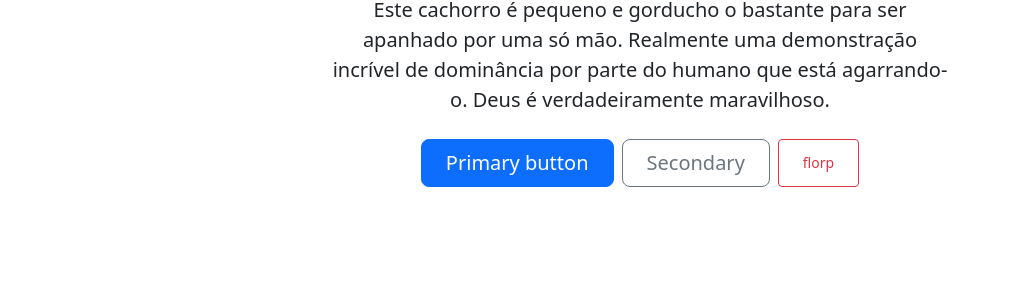
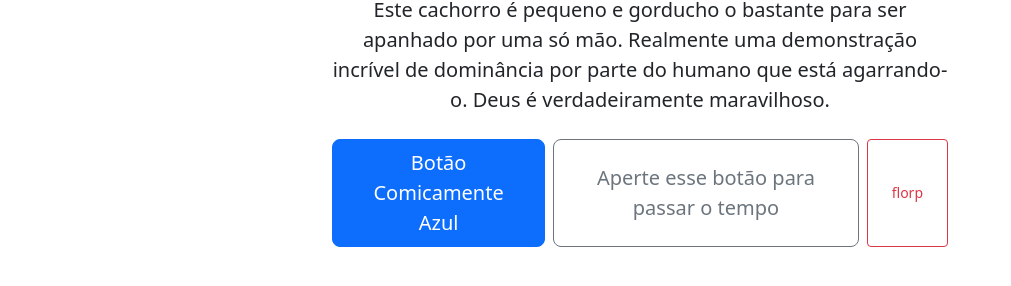
Before and after one commit to samuelrls/samuelrls.github.io, a plain HTML site: page index.html in a window 1280 px wide. Shown: the part 272-558 px from the top of the page, without its empty margins (0-1011 px from the left). Drawn offline with nearby package versions, Linux system fonts and the light colour scheme.

Commit message:
fix: the great button update

```diff
--- a/index.html
+++ b/index.html
@@ -32,8 +32,8 @@
             <div class="col-lg-6 mx-auto">
               <p class="lead mb-4">Este cachorro é pequeno e gorducho o bastante para ser apanhado por uma só mão. Realmente uma demonstração incrível de dominância por parte do humano que está agarrando-o. Deus é verdadeiramente maravilhoso.</p>
               <div class="d-grid gap-2 d-sm-flex justify-content-sm-center">
-                <button type="button" class="btn btn-primary btn-lg px-4 gap-3">Primary button</button>
-                <button type="button" class="btn btn-outline-secondary btn-lg px-4">Secondary</button>
+                <button type="button" class="btn btn-primary btn-lg px-4 gap-3">Botão Comicamente Azul</button>
+                <button type="button" class="btn btn-outline-secondary btn-lg px-4">Aperte esse botão para passar o tempo</button>
                 <button type="button" class="btn btn-outline-danger btn-sm px-4">florp</button>
               </div>
             </div>
```
